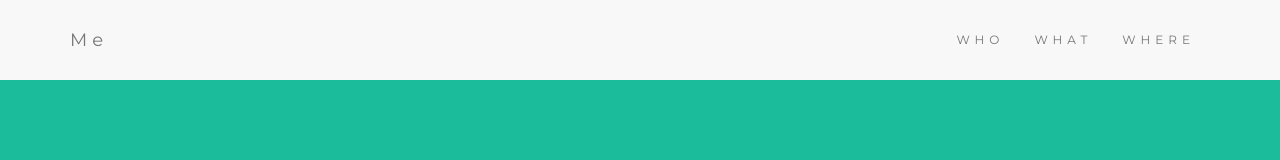
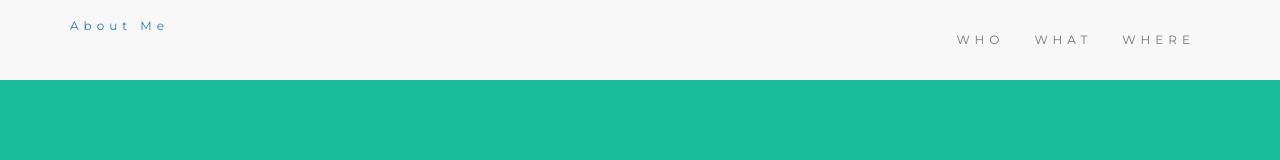
Before and after one commit to Msalmannasir/Msalmannasir.github.io, a plain HTML site: page index.html in a window 1280 px wide. Shown: the top 160 px of the page. Drawn offline with nearby package versions, Linux system fonts and the light colour scheme.

Commit message:
connected about.html

```diff
--- a/index.html
+++ b/index.html
@@ -61,7 +61,7 @@
         <span class="icon-bar"></span>
         <span class="icon-bar"></span>
       </button>
-      <a class="navbar-brand" href="#">Me</a>
+      <a href="https://Msalmannasir.github.io/Msalmannasir.github.io/about.html" title="About Me">About Me</a>
     </div>
     <div class="collapse navbar-collapse" id="myNavbar">
       <ul class="nav navbar-nav navbar-right">
```
